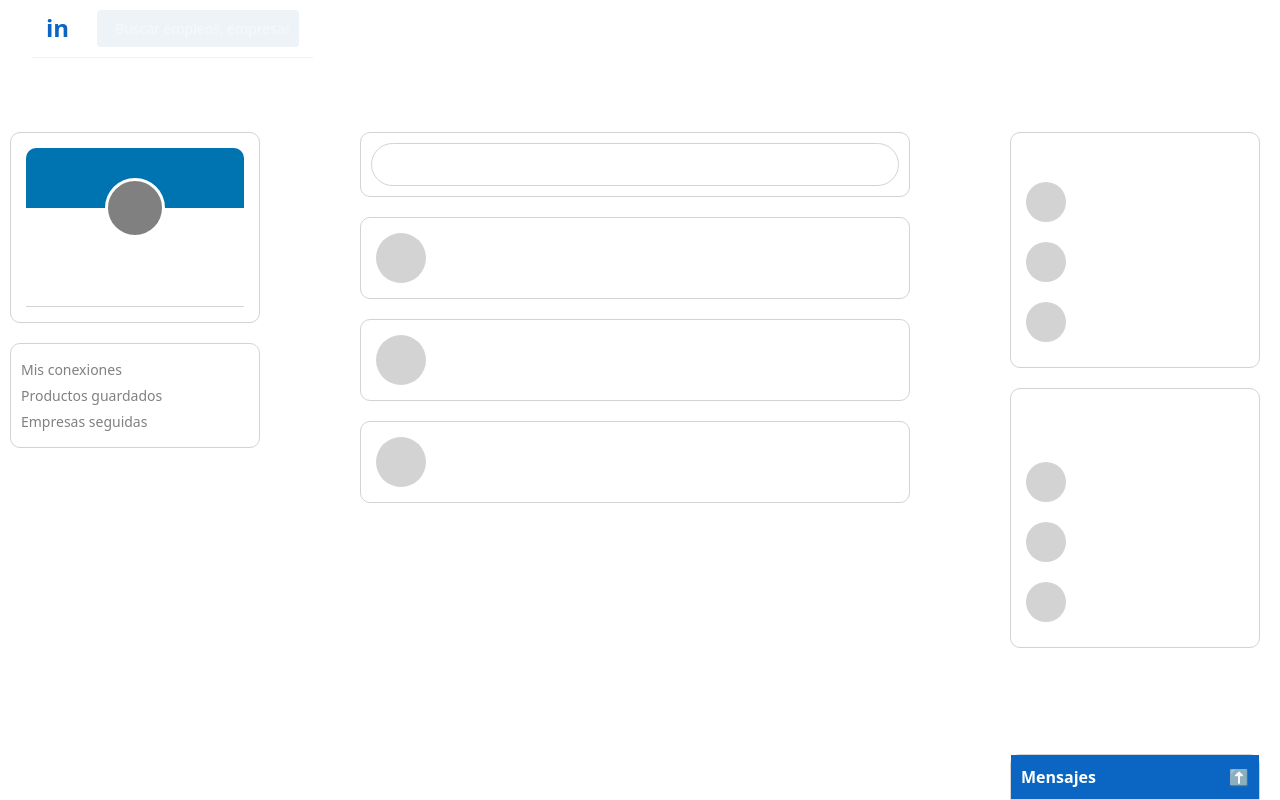
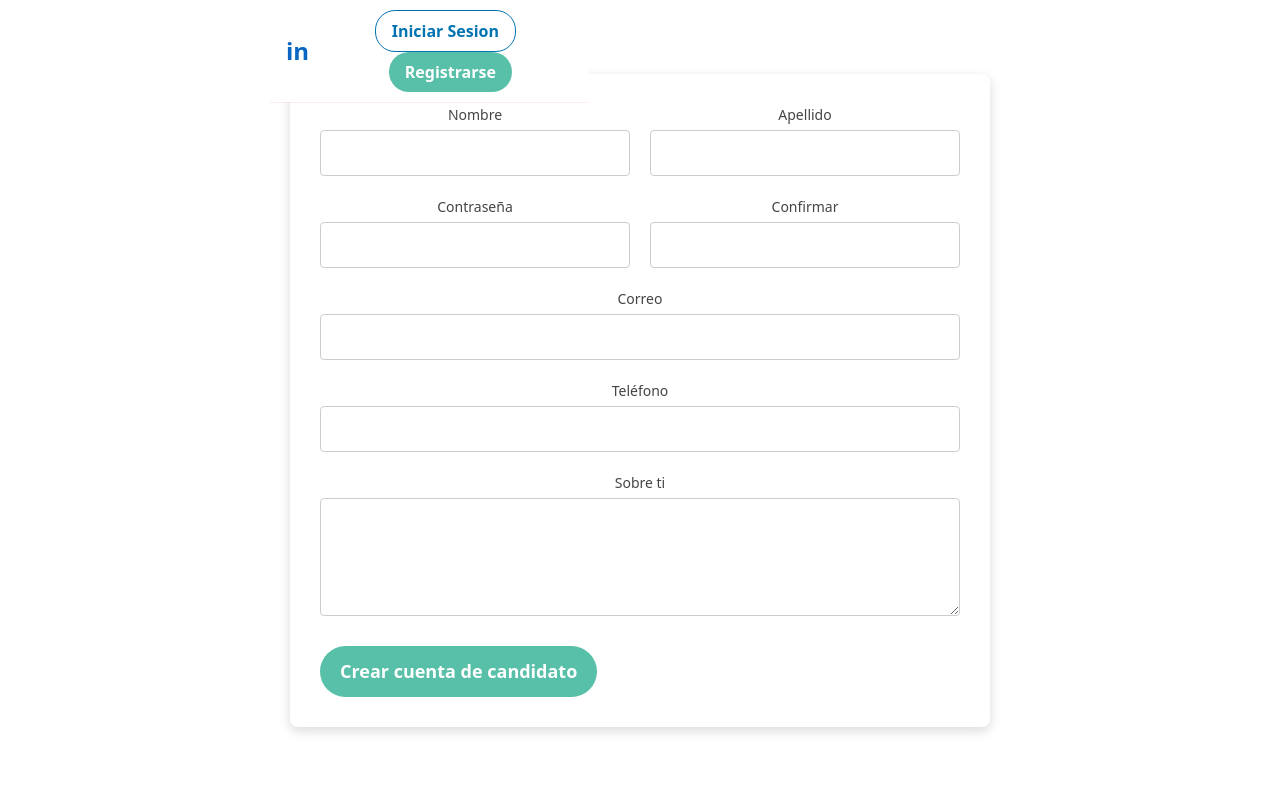
Before and after one commit to tocinochan033/mercado_cercano, a React (Vite) app: page /RegisterPageUser in a window 1280 px wide. Built offline with nearby package versions, Linux system fonts and the light colour scheme.

Commit message:
Update react-router-dom to version 7.9.6 and refactor routing in App component

```diff
--- a/package.json
+++ b/package.json
@@ -13,7 +13,7 @@
     "@supabase/supabase-js": "^2.78.0",
     "react": "^19.1.1",
     "react-dom": "^19.2.0",
-    "react-router-dom": "^7.9.5",
+    "react-router-dom": "^7.9.6",
     "tailwindcss": "^4.1.16"
   },
   "devDependencies": {
--- a/src/App.jsx
+++ b/src/App.jsx
@@ -1,34 +1,21 @@
-import { useState } from 'react'
-import './App.css'
+import { Routes, Route } from "react-router-dom";
 
-import React from 'react';
-// Rutas de componentes: Van a la carpeta components (que está al lado)
-import Header from './components/header.jsx';
-import Sidebar from './components/Sidebar.jsx';
-import Feed from './components/Feed.jsx';
-import Widgets from './components/Widget.jsx';
-import ChatWidget from './components/ChatWidget.jsx';
+import HomePage from "./HomePage.jsx";
+import RegisterPageCompany from "./RegisterPageCompany.jsx";
+import RegisterPageUser from "./RegisterPageUser.jsx";
+import LoginPage from "./LoginPage.jsx";
+import FeedUI from "./FeedUI.jsx";
+import { NotFoundPage } from "./NotFoundPage.jsx";
 
-function App() {
+export default function App() {
   return (
-    <div className="app">
-      <Header />
-
-      <div className="app__body">
-        {/* Columna Izquierda */}
-        <Sidebar />
-
-        {/* Columna Central */}
-        <Feed />
-
-        {/* Columna Derecha */}
-        <Widgets />
-      </div>
-
-      {/* Widget Flotante de Chat */}
-      <ChatWidget />
-    </div>
+    <Routes>
+      <Route path="/" element={<HomePage />} />
+      <Route path="/RegisterPageUser" element={<RegisterPageUser />} />
+      <Route path="/RegisterPageCompany" element={<RegisterPageCompany />} />
+      <Route path="/LoginPage" element={<LoginPage />} />
+      <Route path="/FeedUI" element={<FeedUI />} />
+      <Route path="*" element={<NotFoundPage />} />
+    </Routes>
   );
 }
-
-export default App
--- a/src/FeedUI.jsx
+++ b/src/FeedUI.jsx
@@ -9,7 +9,6 @@ import Feed from './components/Feed.jsx';
 import Widgets from './components/Widget.jsx';
 import ChatWidget from './components/ChatWidget.jsx';
 
-// El componente FeedUI ahora representa la vista de 3 columnas
 function FeedUI({ navigate }) {
   return (
     <>
--- a/src/HomePage.jsx
+++ b/src/HomePage.jsx
@@ -1,9 +1,12 @@
 import React from "react";
 import './App.css';
+import { useNavigate } from "react-router-dom";
 
 import Header from "./components/header";
 
 function HomePage(){
+    const navigate = useNavigate();
+
     return(
         <div className="app">
             {/* 1. Usar el Header con la variante 'landing' */}
@@ -20,14 +23,19 @@ function HomePage(){
                     <div className="card homePage__card">
                         <div className="card__icon">👤</div>
                         <h3>Busco Empleo</h3>
-                        <button className="btn btn--primary">Buscar empleo</button>
+                        <button
+                            className="btn btn--primary"
+                            onClick={() => navigate("/RegisterPageUser")}
+                        >Buscar empleo</button>
                     </div>
 
                     {/* Tarjeta 2: Soy Empresa */}
                     <div className="card homePage__card">
                         <div className="card__icon">🏢</div>
                         <h3>Soy empresa</h3>
-                        <button className="btn btn--primary">Publicar ofertas</button>
+                        <button
+                            className="btn btn--primary"
+                            > Publicar ofertas</button>
                     </div>
                 </div>
             </div>
--- a/src/RegisterPageUser.jsx
+++ b/src/RegisterPageUser.jsx
@@ -1,10 +1,13 @@
 import React, { useState } from 'react';
 import Header from './components/header';
-
+import { useNavigate } from 'react-router-dom';
 import { supabase } from '../supabaseClient.js';
 
-function RegisterPageUser({ navigate }) {
-  // 1. Campos de Autenticación
+function RegisterPageUser() {
+
+    const navigate = useNavigate();
+
+    // 1. Campos de Autenticación
     const [email, setEmail] = useState('');
     const [password, setPassword] = useState('');
     const [confirmPassword, setConfirmPassword] = useState('');
@@ -13,7 +16,7 @@ function RegisterPageUser({ navigate }) {
     const [nombre, setNombre] = useState('');
     const [apellido, setApellido] = useState('');
     const [telefono, setTelefono] = useState('');
-    const [descripcion, setDescripcion] = useState(''); // "Sobre ti"
+    const [descripcion, setDescripcion] = useState('');
 
     const [loading, setLoading] = useState(false);
 
@@ -28,7 +31,6 @@ function RegisterPageUser({ navigate }) {
         }
 
         try {
-            //Registrar al usuario en el sistema de autenticación (auth.users)
             const { data: authData, error: authError } = await supabase.auth.signUp({
                 email,
                 password,
@@ -40,85 +42,75 @@ function RegisterPageUser({ navigate }) {
 
             if (userId) {
                 const { error: rpcError } = await supabase.rpc('handle_new_user_signup', {
-                    new_user_id: userId, // UUID del usuario
+                    new_user_id: userId,
                     new_nombre: nombre,
                     new_apellido: apellido,
                     new_email: email,
                     new_telefono: telefono,
                     new_descripcion: descripcion,
-                    // new_rol se deja por defecto (2) en la función SQL si no se envía
                 });
 
                 if (rpcError) throw rpcError;
 
                 alert('Registro de candidato exitoso.');
-                // ... (aqui se tiene que redirecionar)
+                navigate("/FeedUI");
 
             } else {
-                // Este error ocurre si el usuario necesita confirmar correo
-                throw new Error("Registro exitoso, pero se requiere confirmación por correo.");
+                throw new Error("Registro exitoso, pero requiere confirmación por correo.");
             }
 
         } catch (error) {
-            // ... (Manejo de errores) ...
-            //no hay ninguno xd
+            console.error(error);
         } finally {
             setLoading(false);
         }
     };
-  return (
+
+    return (
         <div className="app">
-            <Header variant="landing" navigate={navigate} />
+            <Header variant="landing" />
 
             <div className="registerPage__container">
                 <div className="registerPage__card">
-                    {/* ... Títulos y subtítulos ... */}
-
                     <form className="registerPage__form" onSubmit={handleSubmit}>
 
-                        {/* Fila: Nombre y Apellido */}
                         <div className="form__row">
                             <div className="form__group">
-                                <label htmlFor="nombre">Nombre</label>
+                                <label>Nombre</label>
                                 <input type="text" value={nombre} onChange={(e) => setNombre(e.target.value)} required />
                             </div>
                             <div className="form__group">
-                                <label htmlFor="apellido">Apellido</label>
+                                <label>Apellido</label>
                                 <input type="text" value={apellido} onChange={(e) => setApellido(e.target.value)} required />
                             </div>
                         </div>
 
-                        {/* Fila: Contraseña y Confirmar */}
                         <div className="form__row">
                             <div className="form__group">
-                                <label htmlFor="contrasena">Contraseña</label>
+                                <label>Contraseña</label>
                                 <input type="password" value={password} onChange={(e) => setPassword(e.target.value)} required />
                             </div>
                             <div className="form__group">
-                                <label htmlFor="confirmar">Confirmar</label>
+                                <label>Confirmar</label>
                                 <input type="password" value={confirmPassword} onChange={(e) => setConfirmPassword(e.target.value)} required />
                             </div>
                         </div>
 
-                        {/* Fila: Correo */}
                         <div className="form__group full-width">
-                            <label htmlFor="correo">Correo</label>
+                            <label>Correo</label>
                             <input type="email" value={email} onChange={(e) => setEmail(e.target.value)} required />
                         </div>
 
-                        {/* Fila: Teléfono */}
                         <div className="form__group full-width">
-                            <label htmlFor="telefono">Teléfono</label>
+                            <label>Teléfono</label>
                             <input type="tel" value={telefono} onChange={(e) => setTelefono(e.target.value)} />
                         </div>
 
-                        {/* Fila: Sobre ti (Descripcion) */}
                         <div className="form__group full-width">
-                            <label htmlFor="sobreti">Sobre ti</label>
+                            <label>Sobre ti</label>
                             <textarea rows="4" value={descripcion} onChange={(e) => setDescripcion(e.target.value)}></textarea>
                         </div>
 
-                        {/* Botón de envío */}
                         <button type="submit" className="btn btn--submit full-width" disabled={loading}>
                             {loading ? 'Creando cuenta...' : 'Crear cuenta de candidato'}
                         </button>
```
Also changed, not shown: 1 other file (tests, documents, lock files or other folders).
